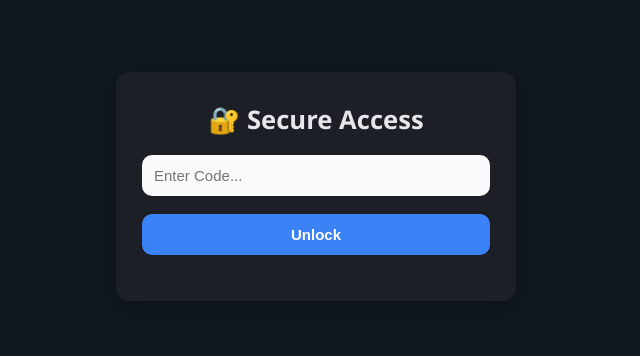
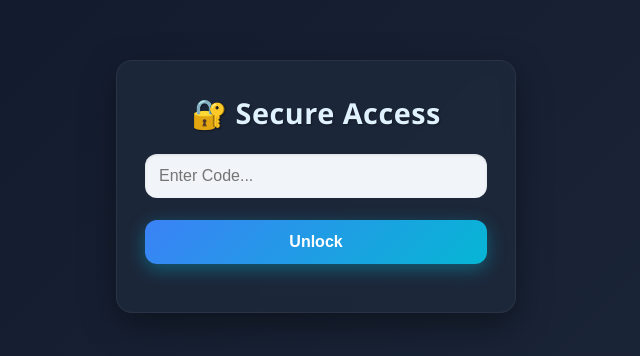
Before and after one commit to atharv-24git/link-portal, a plain HTML site: page nickname.html in a window 1280 px wide. Shown: the part 214-570 px from the top of the page, without its empty margins (324-964 px from the left). Drawn offline with Linux system fonts and the light colour scheme.

Commit message:
Add files via upload

```diff
--- a/nickname.html
+++ b/nickname.html
@@ -9,61 +9,86 @@
   * {
     box-sizing: border-box;
   }
+
   body {
     margin: 0;
     padding: 0;
-      background: #101820;
-      color: #f1f1f1;
+    background: linear-gradient(135deg, #0f172a, #1e293b);
+    color: #f8fafc;
     font-family: 'Segoe UI', sans-serif;
     display: flex;
     justify-content: center;
     align-items: center;
     height: 100vh;
+    background-attachment: fixed;
   }
+
   .wrapperX9 {
-      background: #1c1f26;
-      padding: 30px 26px;
-      border-radius: 14px;
-      box-shadow: 0 6px 20px rgba(0, 0, 0, 0.3);
+    background: rgba(30, 41, 59, 0.85);
+    padding: 32px 28px;
+    border-radius: 16px;
+    box-shadow: 0 12px 35px rgba(0, 0, 0, 0.4);
     width: 90%;
     max-width: 400px;
     text-align: center;
+    backdrop-filter: blur(8px);
+    border: 1px solid rgba(255, 255, 255, 0.06);
   }
+
   .heading3Z {
-      font-size: 1.6rem;
-      font-weight: 600;
-      margin-bottom: 18px;
-      color: #e5e7eb;
+    font-size: 1.8rem;
+    font-weight: 700;
+    margin-bottom: 22px;
+    color: #e0f2fe;
+    letter-spacing: 0.5px;
+    text-shadow: 1px 1px 2px rgba(0,0,0,0.4);
   }
+
   .input72 {
     width: 100%;
-      padding: 12px;
-      font-size: 15px;
+    padding: 13px 14px;
+    font-size: 16px;
     border: none;
-      border-radius: 10px;
-      margin-bottom: 18px;
-      background: #f9fafb;
-      color: #111827;
+    border-radius: 12px;
+    margin-bottom: 22px;
+    background: #f1f5f9;
+    color: #0f172a;
+    transition: all 0.25s ease;
+    box-shadow: inset 0 1px 3px rgba(0,0,0,0.1);
   }
+
+  .input72:focus {
+    outline: none;
+    background-color: #fff;
+    box-shadow: 0 0 0 2px #38bdf8;
+  }
+
   .btnX3S {
     width: 100%;
-      padding: 12px;
-      font-size: 15px;
-      background-color: #3b82f6;
+    padding: 13px;
+    font-size: 16px;
+    background: linear-gradient(135deg, #3b82f6, #06b6d4);
     color: white;
     border: none;
-      border-radius: 10px;
+    border-radius: 12px;
     cursor: pointer;
     font-weight: 600;
-      transition: background 0.3s ease;
+    transition: all 0.3s ease;
+    box-shadow: 0 5px 18px rgba(6, 182, 212, 0.4);
   }
+
   .btnX3S:hover {
-      background-color: #2563eb;
+    background: linear-gradient(135deg, #2563eb, #0ea5e9);
+    box-shadow: 0 7px 22px rgba(6, 182, 212, 0.55);
+    transform: translateY(-1px);
   }
+
   .msgB99 {
     margin-top: 16px;
     font-size: 0.95rem;
     font-weight: 500;
+    transition: all 0.3s ease;
+    text-shadow: 0 1px 1px rgba(0,0,0,0.3);
   }
 </style>
 </head>
```
Lines whose indentation alone changed are shown as unchanged.
